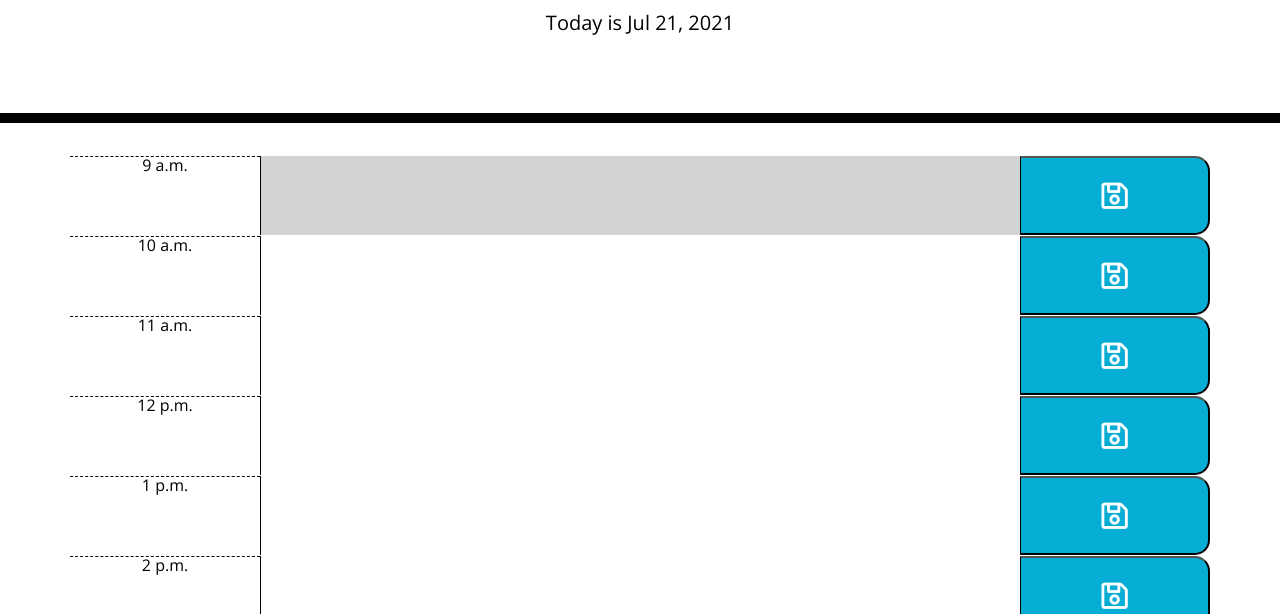
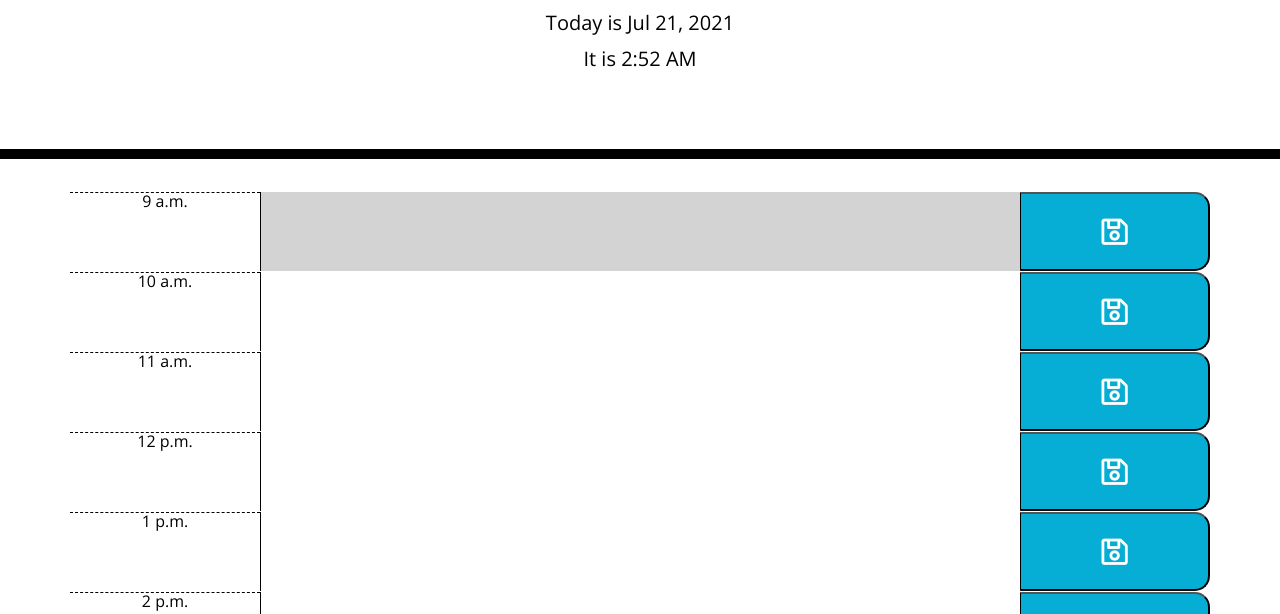
Before and after one commit to thabets/DayPlanner, a plain HTML site: page index.html in a window 1280 px wide. Shown: the part 181-795 px from the top of the page. Drawn offline with nearby package versions, Linux system fonts and the light colour scheme.

Commit message:
Added a time indicator to header

```diff
--- a/index.html
+++ b/index.html
@@ -19,6 +19,7 @@
         <h1 class="display-3">Work Day Scheduler</h1>
         <p class="lead">A simple calendar app for scheduling your work day</p>
         <p id="currentDay" class="lead"></p>
+        <p id="currentTime" class="lead"></p>
 
     </header>
     <div class="container">
--- a/script.js
+++ b/script.js
@@ -7,4 +7,6 @@ body = document.body
 //Header Date
 src = "https://cdnjs.cloudflare.com/ajax/libs/moment.js/2.20.1/moment.min.js"
 let date = moment().format('ll');
+let time = moment().format('LT');
 document.getElementById("currentDay").textContent = 'Today is ' + date;
+document.getElementById("currentTime").textContent = 'It is ' + time;
```
